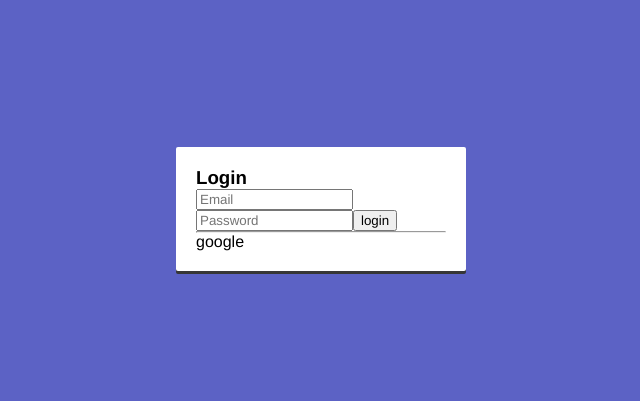
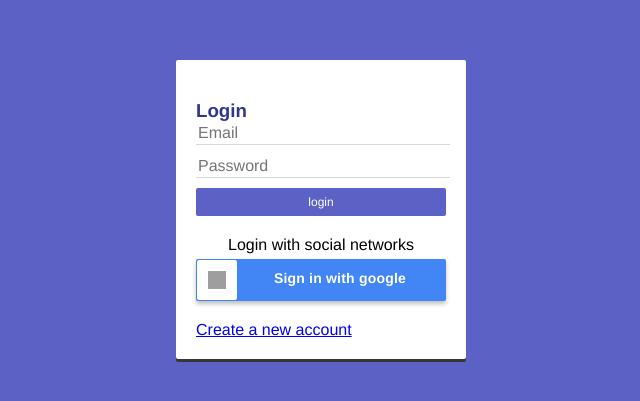
Before and after one commit to PereiraCC/JournalApp-React, a React app: page /auth/login in a window 1280 px wide. Shown: the part 191-592 px from the top of the page, without its empty margins (319-959 px from the left). Built offline with nearby package versions, Linux system fonts and the light colour scheme; grey boxes are pictures that could not be loaded.

Commit message:
Style added in login screen

```diff
--- a/src/components/auth/LoginScreen.js
+++ b/src/components/auth/LoginScreen.js
@@ -1,9 +1,10 @@
 import React from 'react';
+import { Link } from 'react-router-dom';
 
 export const LoginScreen = () => {
   return (
       <>
-        <h3>Login</h3>
+        <h3 className="auth_title" >Login</h3>
 
         <form>
 
@@ -11,22 +12,42 @@ export const LoginScreen = () => {
             type="text"
             placeholder="Email"
             name="email"
+            className="auth__input"
+            autoComplete='off'
           />
 
           <input
             type="password"
             placeholder="Password"
             name="password"
+            className="auth__input"
           />
 
           <button
             type="submit"
+            className="btn btn-primary btn-block"
           >
             login
           </button>
 
-          <hr />
-          google
+          <div className="auth_social-networks">
+            <p>Login with social networks</p>
+
+            <div
+                className="google-btn"
+            >
+                <div className="google-icon-wrapper">
+                    <img className="google-icon" src="https://upload.wikimedia.org/wikipedia/commons/5/53/Google_%22G%22_Logo.svg" alt="google button" />
+                </div>
+                <p className="btn-text">
+                    <b>Sign in with google</b>
+                </p>
+            </div>
+          </div>
+
+          <Link to="/auth/register">
+              Create a new account
+          </Link>
 
         </form>
       </>
--- a/src/styles/base/_settings.scss
+++ b/src/styles/base/_settings.scss
@@ -3,3 +3,7 @@
 $primary: #5C62C5;
 $dark-grey: #363636;
 $light-grey: #d8d8d8;
+
+$white: #fff;
+$google-blue: #4285f4;
+$button-active-blue: #1669f2;
--- a/src/styles/components/_auth.scss
+++ b/src/styles/components/_auth.scss
@@ -16,3 +16,45 @@
     padding: 20px;
     width: 250px;
 }
+
+.auth_title {
+    color: darken($color: $primary, $amount: 20);
+    margin-top: 20px;
+}
+
+.auth__input {
+    color: $dark-grey;
+    border: 0px;
+    border-bottom: 1px solid $light-grey;
+    font-size: 16px;
+    margin-bottom: 10px;
+    height: 20px;
+    width: 100%;
+
+    transition: border-bottom .3s ease;
+
+    &:focus {
+        border-bottom: 1px solid $primary;
+        outline: none;
+    }
+}
+
+.auth_social-networks {
+    align-items: center;
+    display: flex;
+    justify-content: center;
+    flex-direction: column;
+    padding-top: 20px;
+    padding-bottom: 20px;
+    width: 100%;
+}
+
+.auth__alert-error {
+    background-color: red;
+    border-radius: 5px;
+    color: white;
+    display: flex;
+    justify-content: center;
+    margin-bottom: 10px;
+    padding: 5px;
+}
--- /dev/null
+++ b/src/styles/components/_buttons.scss
@@ -0,0 +1,73 @@
+
+
+.btn {
+    background-color: transparent;
+    border: none;
+    color: white;
+    cursor: pointer;
+    font-size: 12px;
+    padding: 7px 10px 7px 10px;
+
+    &:focus {
+        outline: none;
+    }
+}
+
+.btn-primary {
+    background-color: $primary;
+    border-radius: 2px;
+
+    &:disabled {
+        background-color: lighten($color: $primary, $amount: 15)
+    }
+
+    &:hover {
+        background-color: darken($color: $primary, $amount: 15)
+    }
+}
+
+.btn-block {
+    width: 100%;
+}
+
+.google-btn {
+    cursor: pointer;
+    margin-top: 5px;
+    width: 100%;
+    height: 42px;
+    background-color: $google-blue;
+    border-radius: 2px;
+    box-shadow: 0 3px 4px 0 rgba(0, 0, 0, 0.25);
+
+    transition: box-shadow .3s ease;
+
+    .google-icon-wrapper {
+        position: absolute;
+        margin-top: 1px;
+        margin-left: 1px;
+        width: 40px;
+        height: 40px;
+        border-radius: 2px;
+        background-color: $white;
+    }
+    .google-icon {
+        position: absolute;
+        margin-top: 11px;
+        margin-left: 11px;
+        width: 18px;
+        height: 18px;
+    }
+    .btn-text {
+        float: right;
+        margin: 11px 40px 0 0;
+        color: $white;
+        font-size: 14px;
+        letter-spacing: 0.2px;
+    }
+    &:hover {
+        box-shadow: 0 0 6px $google-blue;
+    }
+    &:active {
+        background: $button-active-blue;
+    }
+}
--- a/src/styles/styles.scss
+++ b/src/styles/styles.scss
@@ -4,4 +4,5 @@
 @import './base/base';
 
 // Components
-@import './components/auth'
+@import './components/auth';
+@import './components/buttons';
```
